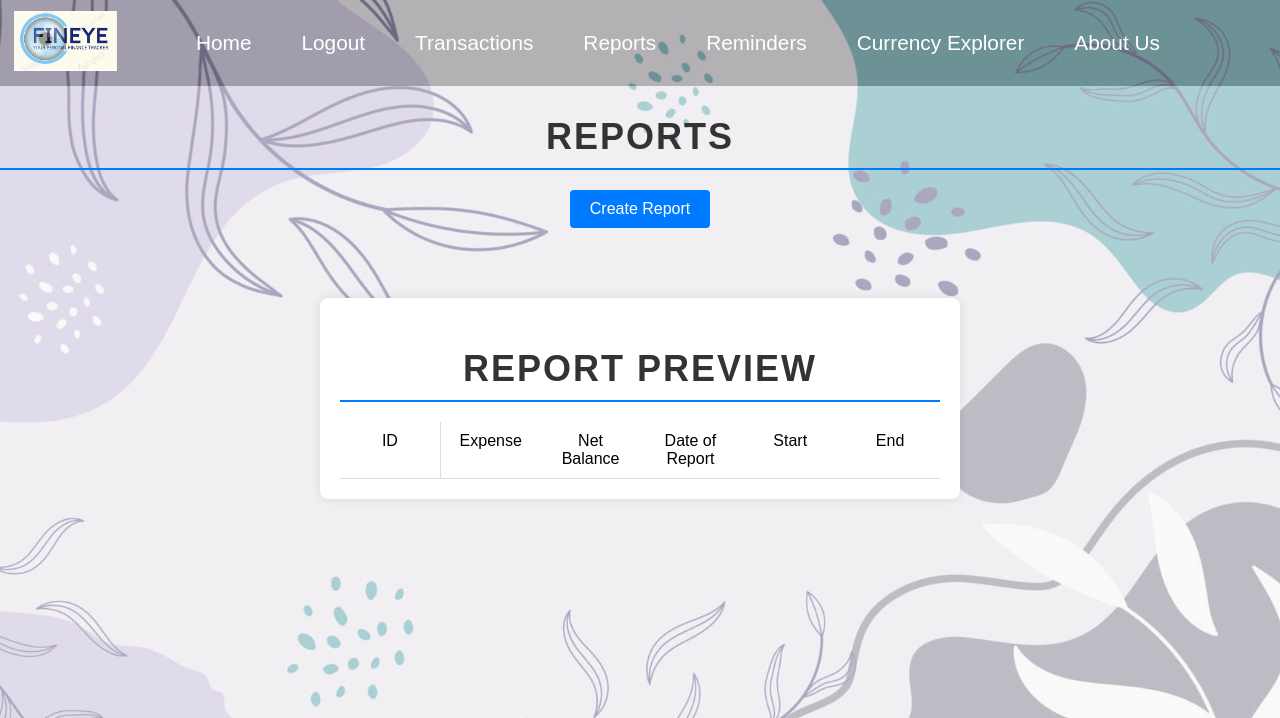
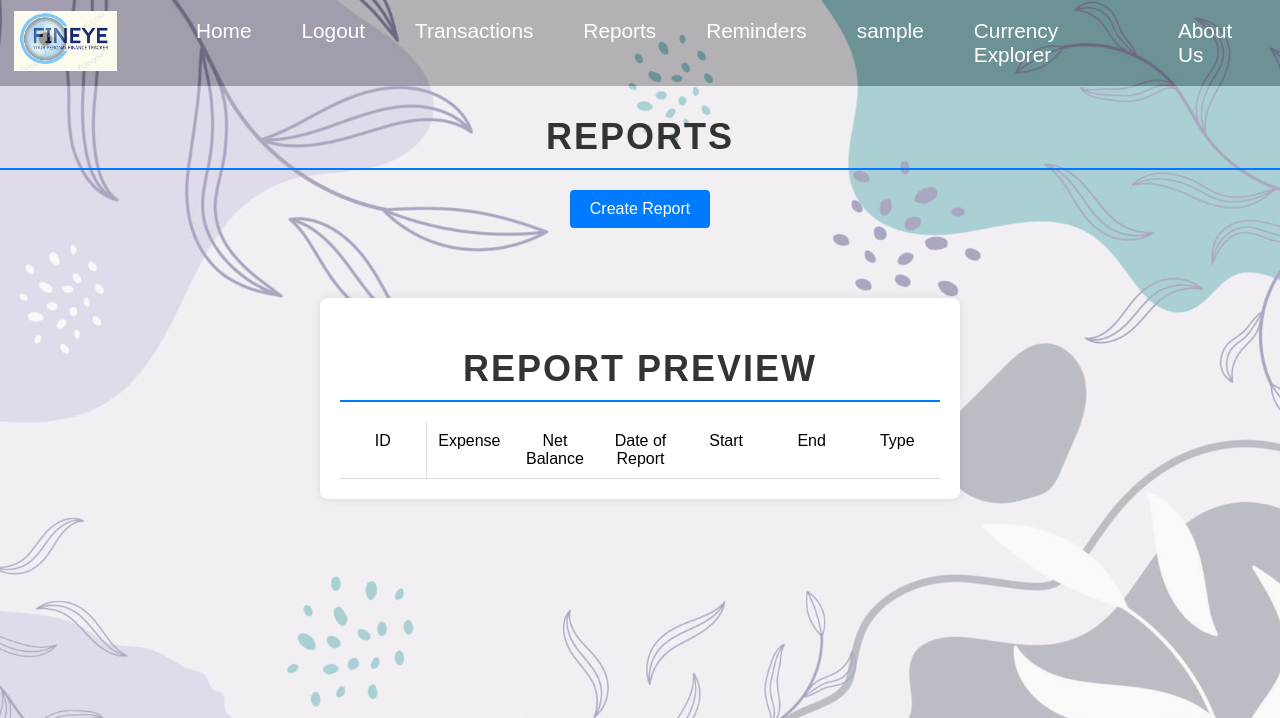
Before and after one commit to Arperior/FinEye, a Flask app: page /report_view in a window 1280 px wide. Shown: the top 718 px of the page. Run offline with Flask 3, Linux system fonts and the light colour scheme; the visitor is signed in with stand-in values (Sample User, id 1); data that the repository does not hold is empty.

Commit message:
Evaluation 2

```diff
--- a/Project_Tables.txt
+++ b/Project_Tables.txt
@@ -46,3 +46,4 @@
      foreign key (user_id) references user(user_id),
      Due_date date
      );
+12-alter table report add column type varchar(25);
--- a/app.py
+++ b/app.py
@@ -165,8 +165,17 @@ def gen_rep():
     JOIN user u ON t.user_id = u.user_id
     WHERE u.user_id = %s
 """, (user_id,))
-        data= cursor.fetchall()
-        for row in data:
+
+    else:
+         cursor.execute("""
+    SELECT t.amount, t.date_transaction
+    FROM transactions t
+    JOIN user u ON t.user_id = u.user_id
+    WHERE u.user_id = %s , t.type=%s
+""", (user_id,type,))
+
+    data= cursor.fetchall()
+    for row in data:
             amt, dot = row
             dot_datetime = datetime.combine(dot, datetime.min.time())
 
@@ -175,8 +184,9 @@ def gen_rep():
                 expense += amt
             else:
                 pass
-    query = "INSERT INTO report (total_expense,net_balance,date_of_report,user_id,start_date,end_date) VALUES (%s, %s, %s,%s,%s,%s)"
-    values = (expense, net_balance, today,user_id,start,end)
+
+    query = "INSERT INTO report (total_expense,net_balance,date_of_report,user_id,start_date,end_date,type) VALUES (%s, %s, %s,%s,%s,%s,%s)"
+    values = (expense, net_balance, today,user_id,start,end,type)
     cursor.execute(query, values)
     db.commit()
 
@@ -186,7 +196,7 @@ def gen_rep():
 def display_report():
     if 'username' in session:
         username = session['username']
-        cursor.execute("SELECT report_id,total_expense,net_balance,date_of_report,start_date,end_date FROM report")
+        cursor.execute("SELECT report_id,total_expense,net_balance,date_of_report,start_date,end_date,type FROM report")
         reports = cursor.fetchall()
 
         return render_template('report_view.html', reports=reports,username=username)
@@ -335,7 +345,7 @@ def get():
         return render_template('currency.html',exchange_rates=rates)
 
 @app.route('/calc_exchange')
-def calc():
+def calc_exchange():
     if 'username' in session:
         username = session['username']
         return render_template('calc_exchange.html',username=username)
--- a/static/css/styles.css
+++ b/static/css/styles.css
@@ -275,7 +275,8 @@ opacity: 0.5;
 #team p {
   font-size: 18px;
   margin-bottom: 10px;
-  color: #666;
+  color: black;
+  font-size: Bold;
 }
 
 
--- a/templates/calc_exchange.html
+++ b/templates/calc_exchange.html
@@ -2,6 +2,5 @@
 {% block content %}
 <section id="postlog">
 <h1>! Find out your Converted Prices !</h1>
-
 </section>
 {% endblock %}
--- a/templates/index.html
+++ b/templates/index.html
@@ -27,6 +27,7 @@
               <a href="/report_view" class="dropbtn">Reports</a>
           </li>
           <li class="item"><a href="/reminder">Reminders</a></li>
+          <li class="item"><a href="/">{{ username }}</a></li>
             {% else %}
             <li><a href="/login">Login</a></li>
             <li><a href="/signup">Signup</a></li>
--- a/templates/report_view.html
+++ b/templates/report_view.html
@@ -15,6 +15,7 @@
                     <div class="record-item">Date of Report</div>
                     <div class="record-item">Start</div>
                     <div class="record-item">End</div>
+                    <div class="record-item">Type</div>
                 </div>
                 {% for record in reports %}
                 <div class="record">
@@ -24,6 +25,7 @@
                     <div class="record-item">{{ record[3] }}</div>
                     <div class="record-item">{{ record[4] }}</div>
                     <div class="record-item">{{ record[5] }}</div>
+                    <div class="record-item">{{ record[6] }}</div>
                 </div>
                 {% endfor %}
             </div>
```
